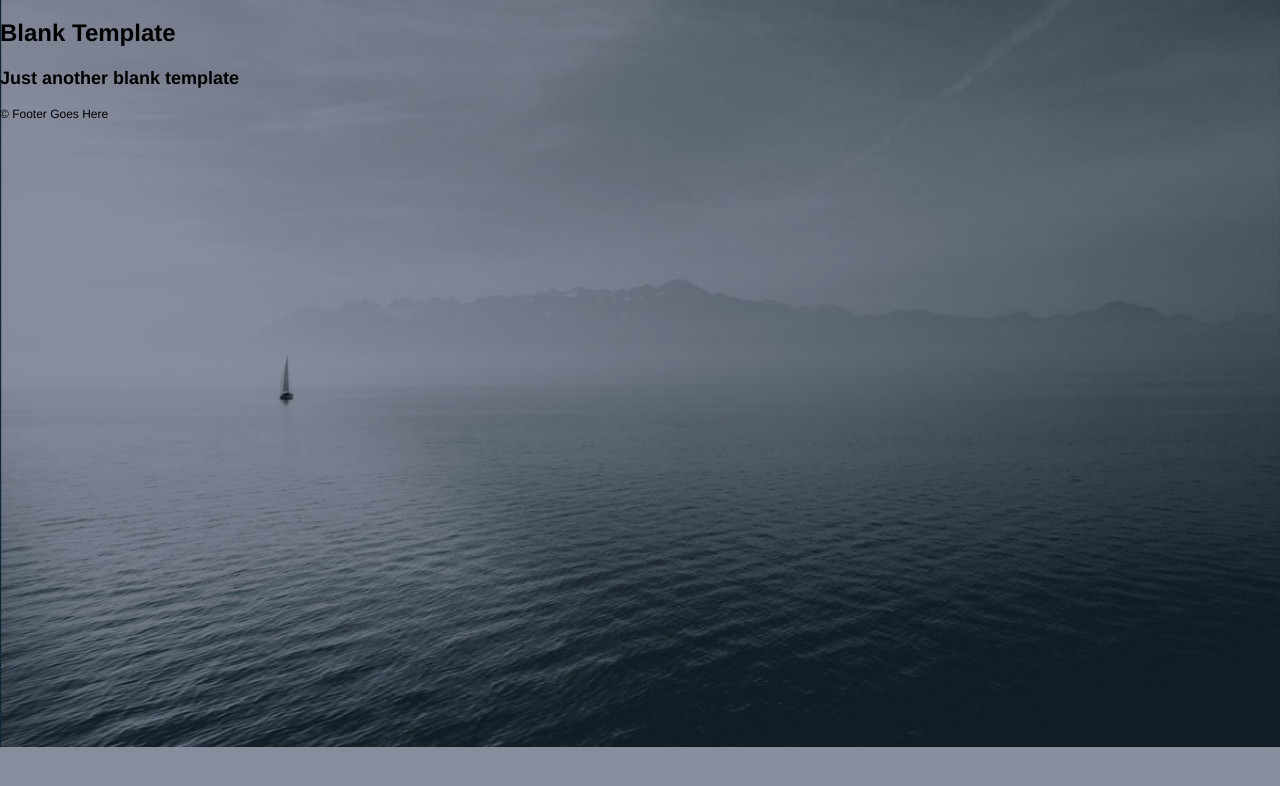
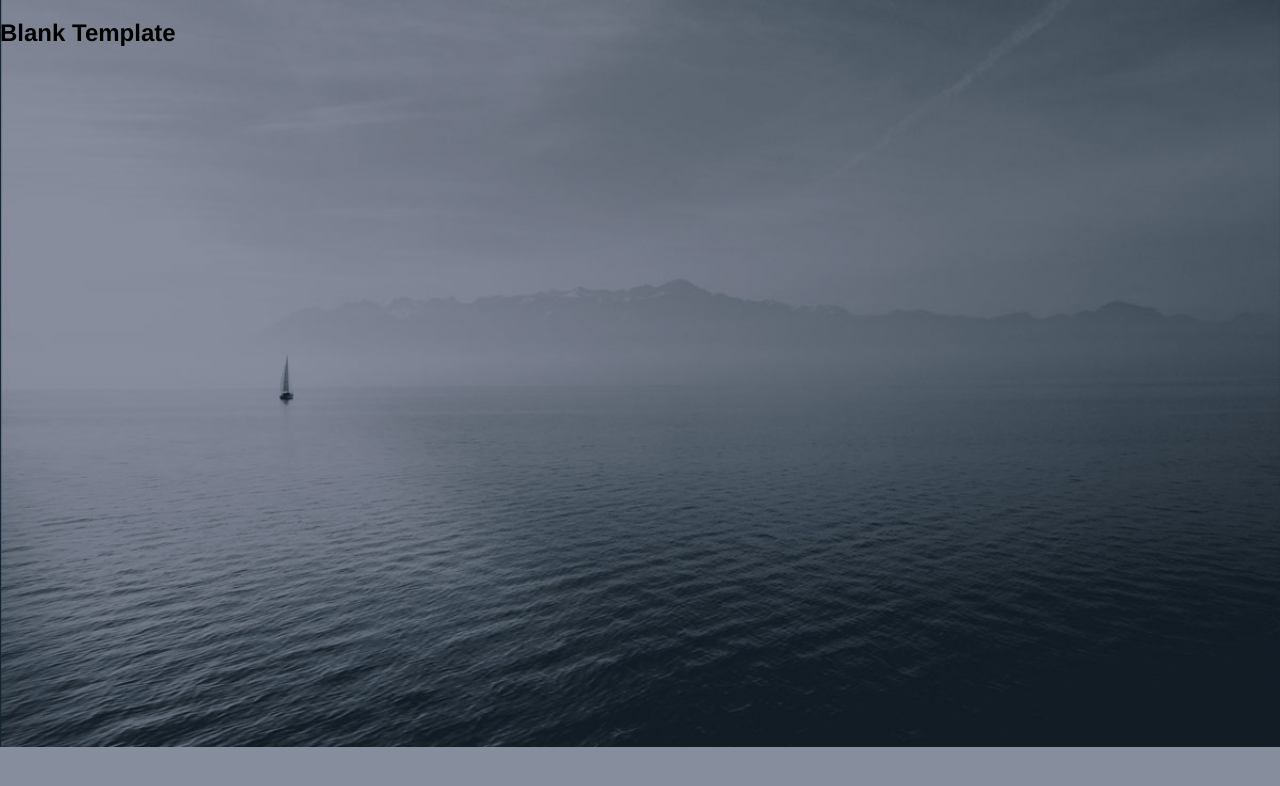
Before and after one commit to mwjones2009/FEWD-Assignment2, a plain HTML site: page index.html in a window 1280 px wide. Drawn offline with Linux system fonts and the light colour scheme.

```diff
--- a/index.html
+++ b/index.html
@@ -18,13 +18,8 @@
     <div class="container">
       <header>
         <h1>Blank Template</h1>
-				<h2>Just another blank template</h2>
       </header>
-			<footer>
-				&copy; Footer Goes Here
-			</footer>
     </div>
-		<!-- #container -->
   </body>
 
 </html>
```
Also changed, not shown: css/reset.css (indentation only). Lines whose indentation alone changed are shown as unchanged.
